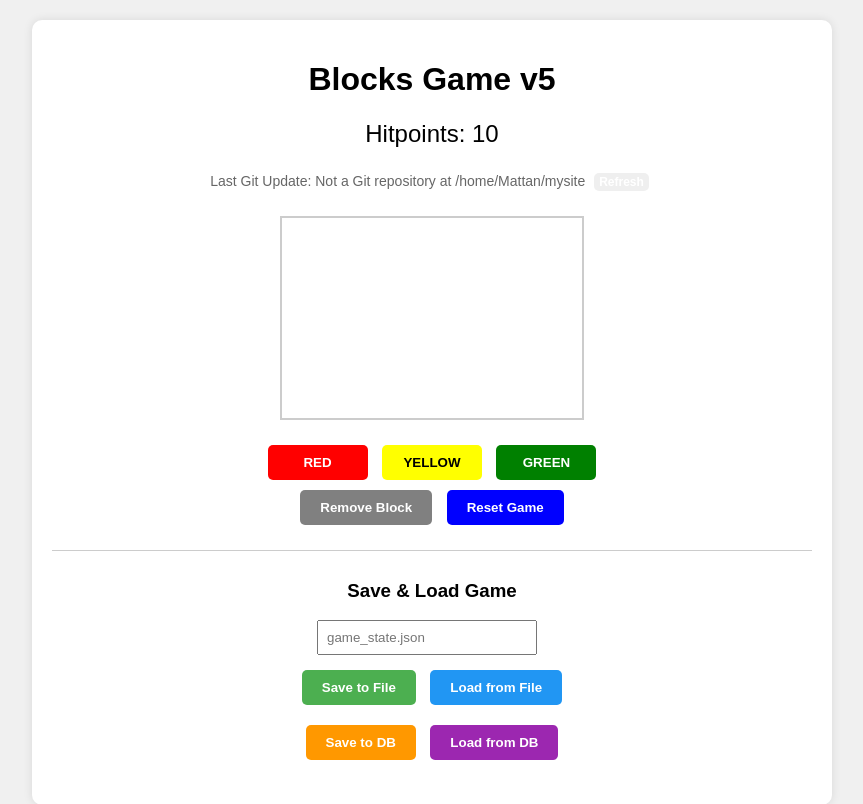
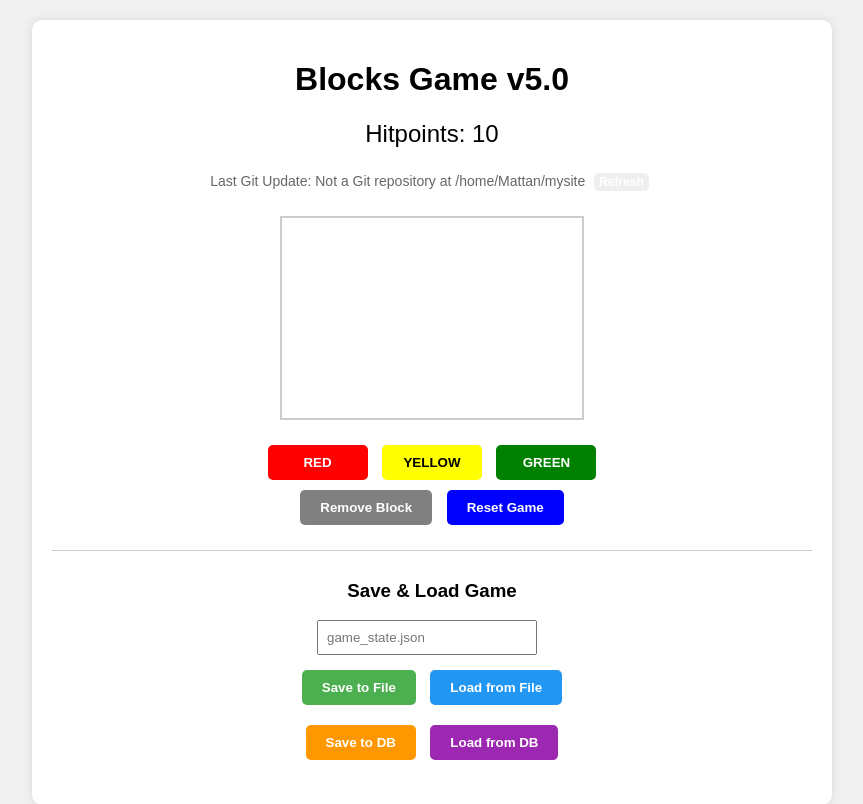
Before and after one commit to mattan/llm-ai-blocks-game, a Flask app: page / in a window 1280 px wide. Shown: the top 804 px of the page, without its empty margins (208-1071 px from the left). Run offline with Flask 3, Linux system fonts and the light colour scheme; data that the repository does not hold is empty.

Commit message:
Update game version in UI to v5.0

```diff
--- a/templates/index.html
+++ b/templates/index.html
@@ -93,7 +93,7 @@
 </head>
 <body>
     <div class="game-container">
-        <h1>Blocks Game v5</h1>
+        <h1>Blocks Game v5.0</h1>
 
         <div class="hitpoints">
             Hitpoints: <span id="hitpoints">10</span>
```
